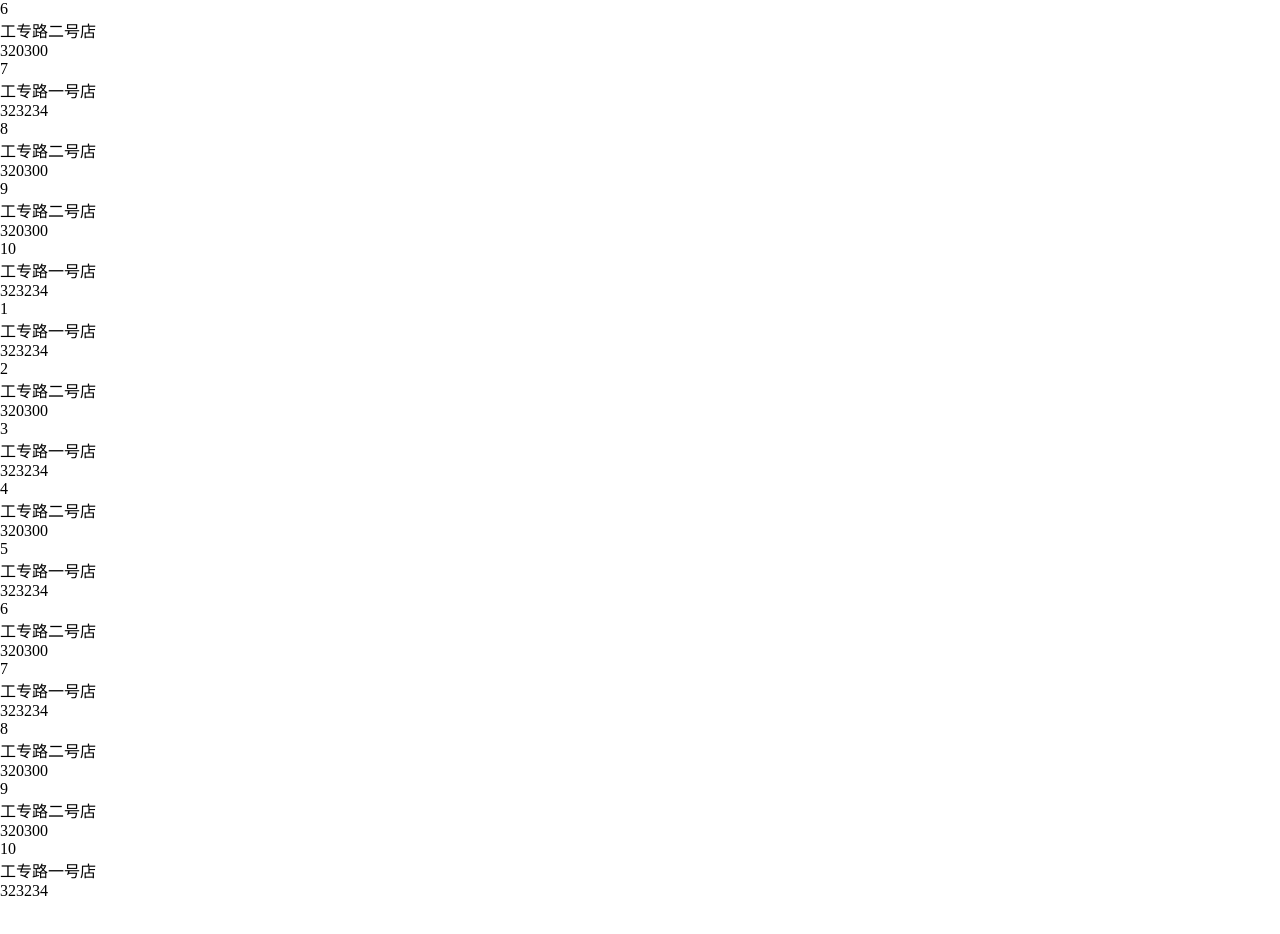
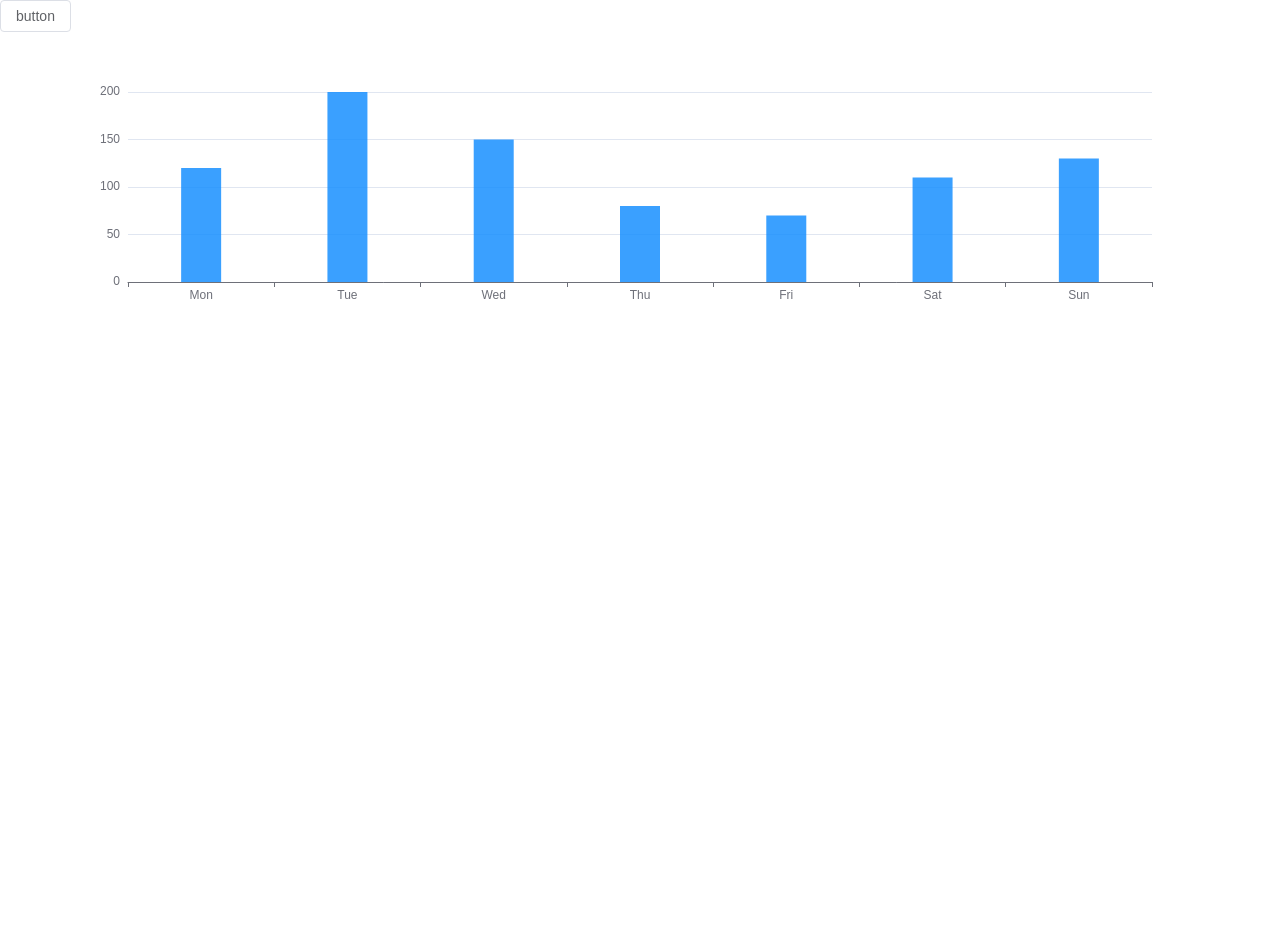
Before and after one commit to FAT-BIG/ChangNing-DV, a Vue app: page / in a window 1280 px wide. Shown: the top 934 px of the page. After the commit the page ends 800 px from the top, so only its background shows below. Built offline with nearby package versions, Linux system fonts and the light colour scheme.

Commit message:
add element-plus & component auto register

```diff
--- a/package.json
+++ b/package.json
@@ -10,7 +10,9 @@
     "@types/echarts": "^4.9.12",
     "axios": "^0.24.0",
     "echarts": "^5.2.2",
+    "element-plus": "^1.2.0-beta.4",
     "sass": "^1.44.0",
+    "unplugin-vue-components": "^0.17.2",
     "vue": "^3.2.16",
     "vue-router": "^4.0.12",
     "vuex": "^4.0.2"
--- /dev/null
+++ b/src/components/kits/Test.vue
@@ -0,0 +1,21 @@
+<template>
+  <el-button>button</el-button>
+</template>
+
+<script lang="ts">
+import {ref, defineComponent} from 'vue'
+
+export default defineComponent({
+  name: "Test",
+  setup() {
+    const value = ref(0)
+    return {
+      value
+    }
+  }
+})
+</script>
+
+<style scoped>
+
+</style>
--- /dev/null
+++ b/src/components/kits/index.ts
@@ -0,0 +1,17 @@
+import {App, Component} from 'vue'
+
+interface FileType {
+    [key: string]: Component
+}
+
+// 导入 kits 下面的 所有 .vue文件
+const files: Record<string, FileType> = import.meta.globEager("/src/components/kits/*.vue")
+
+export default (app: App): void => {
+    // 因为通过 import.meta.globEager 返回的列表不能迭代所以直接使用 Object.keys 拿到 key 遍历
+    Object.keys(files).forEach((c: string) => {
+        const component = files[c]?.default
+        // 挂载全局控件
+        app.component(component.name as string, component)
+    })
+}
--- a/src/main.ts
+++ b/src/main.ts
@@ -2,6 +2,8 @@ import {createApp} from 'vue'
 import App from './App.vue'
 import router from './router'
 import store from './store'
+import kits from './components/kits'
 
 const app = createApp(App)
 app.use(store).use(router).mount('#app')
+kits(app)
--- a/src/views/Home.vue
+++ b/src/views/Home.vue
@@ -1,33 +1,34 @@
 <template>
-<!--  <div style="height: 40vh">-->
-<!--    <base-bar/>-->
-<!--  </div>-->
-  <scroll-list :list="listData" class="ranking-list">
-    <div>
-      <template v-for="(item,index) in listData">
-        <div class="ranking-list-item" v-if="index < 10">
-          <div class="item-left">
-            <div class="sn" :class="{'first-class':index < 3}">{{ index + 1 }}</div>
-            <div class="title">{{ item.name }}</div>
-          </div>
-          <div class="value">{{ item.total }}</div>
-        </div>
-      </template>
-    </div>
-  </scroll-list>
+  <test />
+  <div style="height: 40vh">
+    <base-bar/>
+  </div>
+<!--  <scroll-list :list="listData" class="ranking-list">-->
+<!--    <div>-->
+<!--      <template v-for="(item,index) in listData">-->
+<!--        <div class="ranking-list-item" v-if="index < 10">-->
+<!--          <div class="item-left">-->
+<!--            <div class="sn" :class="{'first-class':index < 3}">{{ index + 1 }}</div>-->
+<!--            <div class="title">{{ item.name }}</div>-->
+<!--          </div>-->
+<!--          <div class="value">{{ item.total }}</div>-->
+<!--        </div>-->
+<!--      </template>-->
+<!--    </div>-->
+<!--  </scroll-list>-->
 
 </template>
 
 <script>
 import {ref, defineComponent} from 'vue'
 import BaseBar from '../components/charts/BaseBar.vue'
-import ScrollList from '../components/kits/ScrollList/index.vue'
+// import ScrollList from '../components/kits/ScrollList.vue'
 
 export default defineComponent({
   name: "Home",
   components: {
     BaseBar,
-    ScrollList
+    // ScrollList
   },
   setup() {
     const listData = ref([
--- a/vite.config.ts
+++ b/vite.config.ts
@@ -1,9 +1,16 @@
 import {defineConfig} from 'vite'
 import vue from '@vitejs/plugin-vue'
+import Components from 'unplugin-vue-components/vite'
+import {ElementPlusResolver} from 'unplugin-vue-components/resolvers'
 
 // https://vitejs.dev/config/
 export default defineConfig({
-    plugins: [vue()],
+    plugins: [
+        vue(),
+        Components({
+            resolvers: [ElementPlusResolver()]
+        })
+    ],
     server: {
         host: '0.0.0.0',
     },
```
Also changed, not shown: src/components/kits/ScrollList.vue (renamed from src/components/kits/ScrollList/index.vue), 1 other file (tests, documents, lock files or other folders).
